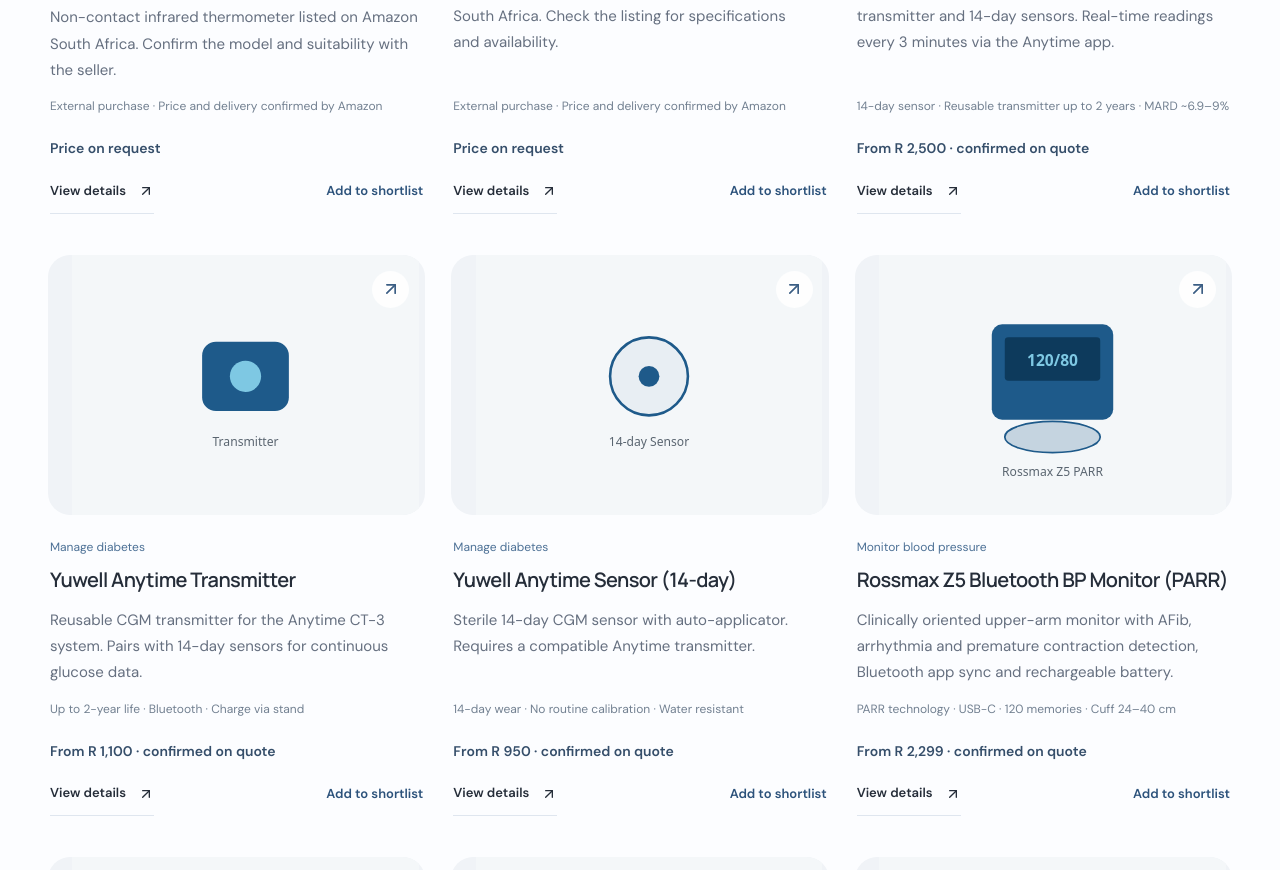
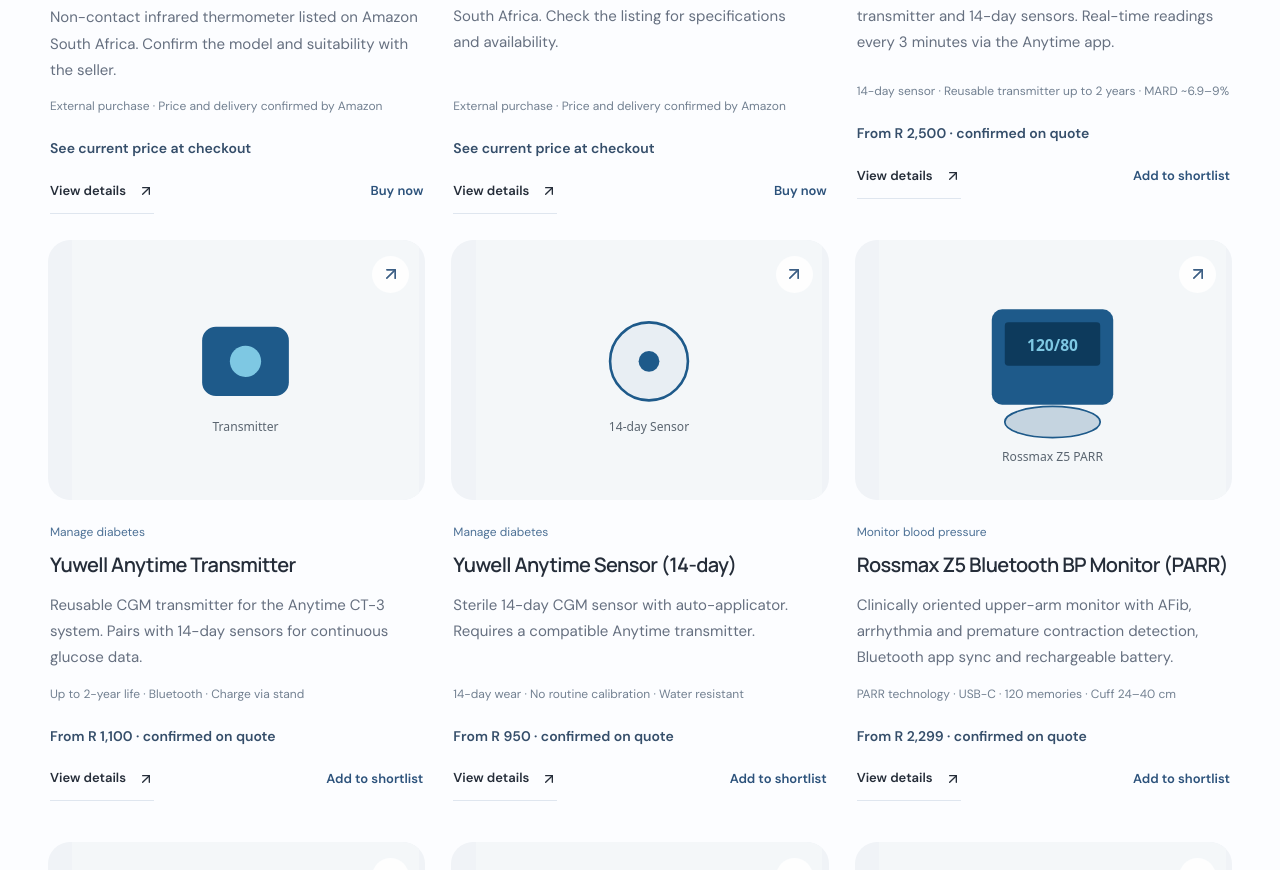
Before and after one commit to AI-Ninja-dev/homeclinicstore, a Next.js app: page / in a window 1280 px wide. Shown: the part 3845-4715 px from the top of the page. Built offline with nearby package versions, Linux system fonts and the light colour scheme.

Commit message:
Add clearly disclosed external marketplace purchases to HomeClinicStore shop

```diff
--- a/app/components/ProductCard.tsx
+++ b/app/components/ProductCard.tsx
@@ -59,7 +59,7 @@
         <p>{product.copy}</p>
         <small>{product.detail}</small>
         <div className="store-product-price">
-          {product.priceHint
+          {product.externalPurchaseUrl ? 'See current price at checkout' : product.priceHint
             ? `From ${money(product.priceHint)} · confirmed on quote`
             : 'Price on request'}
         </div>
@@ -67,7 +67,9 @@
           <Link className="textLink" href={`/shop/${product.slug}`}>
             View details <ArrowUpRight size={16} aria-hidden="true" />
           </Link>
-          <AddToBag slug={product.slug} />
+          {product.externalPurchaseUrl ? (
+            <Link className="button" href={`/shop/${product.slug}`}>Buy now</Link>
+          ) : <AddToBag slug={product.slug} />}
         </div>
       </div>
     </article>
```
